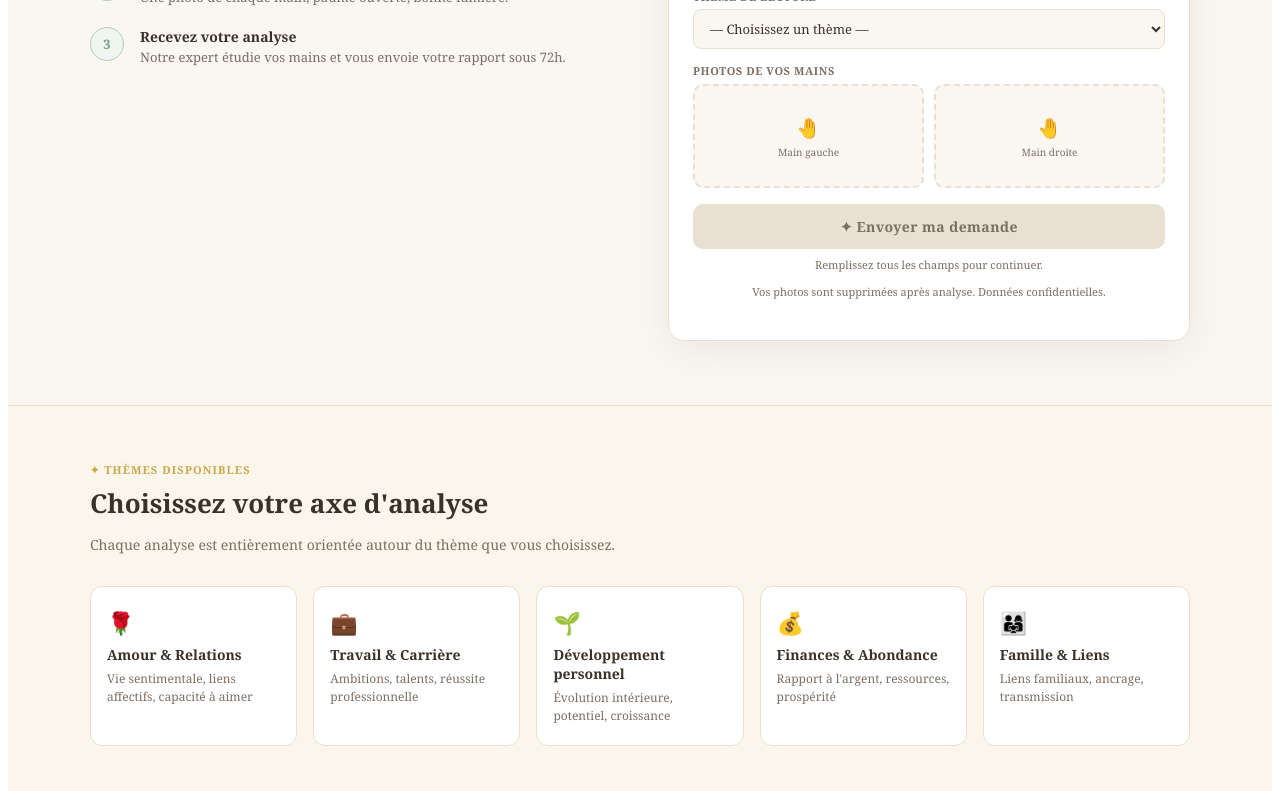
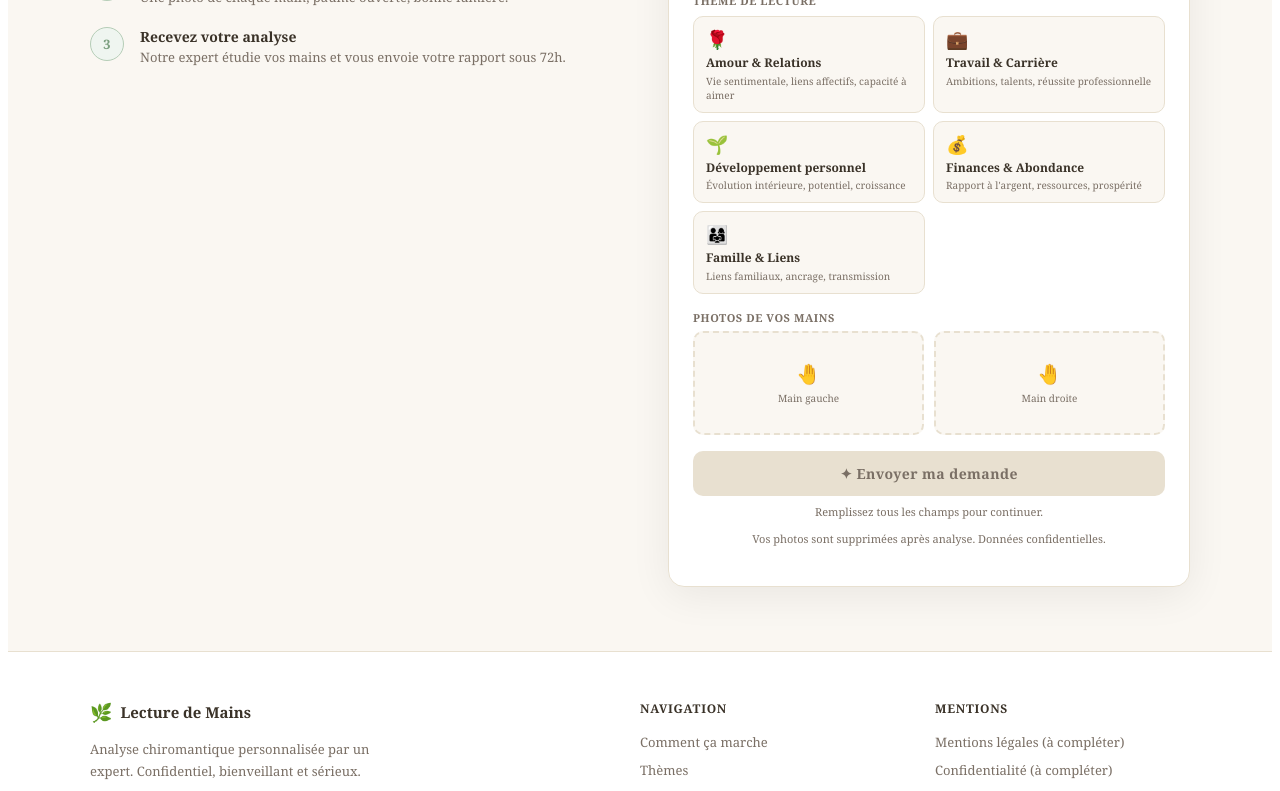
Before and after one commit to Pelleas6/palm-mvp, a Next.js app: page / in a window 1280 px wide. Shown: the part 580-1371 px from the top of the page. Built offline with nearby package versions, Linux system fonts and the light colour scheme.

Commit message:
Update page.js

```diff
--- a/app/page.js
+++ b/app/page.js
@@ -17,11 +17,11 @@ const theme = {
 };
 
 const THEMES = [
-  { id: "amour", label: "🌹 Amour & Relations", desc: "Vie sentimentale, liens affectifs, capacité à aimer" },
-  { id: "travail", label: "💼 Travail & Carrière", desc: "Ambitions, talents, réussite professionnelle" },
-  { id: "developpement", label: "🌱 Développement personnel", desc: "Évolution intérieure, potentiel, croissance" },
-  { id: "finances", label: "💰 Finances & Abondance", desc: "Rapport à l'argent, ressources, prospérité" },
-  { id: "famille", label: "👨‍👩‍👧 Famille & Liens", desc: "Liens familiaux, ancrage, transmission" },
+  { id: "amour", emoji: "🌹", label: "Amour & Relations", desc: "Vie sentimentale, liens affectifs, capacité à aimer" },
+  { id: "travail", emoji: "💼", label: "Travail & Carrière", desc: "Ambitions, talents, réussite professionnelle" },
+  { id: "developpement", emoji: "🌱", label: "Développement personnel", desc: "Évolution intérieure, potentiel, croissance" },
+  { id: "finances", emoji: "💰", label: "Finances & Abondance", desc: "Rapport à l'argent, ressources, prospérité" },
+  { id: "famille", emoji: "👨‍👩‍👧", label: "Famille & Liens", desc: "Liens familiaux, ancrage, transmission" },
 ];
 
 export default function Home() {
@@ -175,7 +175,6 @@ export default function Home() {
         gap: 56,
         alignItems: "start",
       }}>
-
         {/* Colonne gauche */}
         <div>
           <div style={{
@@ -196,7 +195,6 @@ export default function Home() {
             Une analyse personnalisée et approfondie de vos deux mains, orientée sur le thème qui vous tient le plus à cœur.
           </p>
 
-          {/* Badges */}
           <div style={{ display: "flex", flexWrap: "wrap", gap: 10, marginBottom: 48 }}>
             {["Analyse personnalisée", "Réponse sous 72h", "Confidentiel & sécurisé"].map((b) => (
               <span key={b} style={{
@@ -210,7 +208,6 @@ export default function Home() {
             ))}
           </div>
 
-          {/* Comment ça marche */}
           <div id="comment">
             <div style={{ fontSize: 11, fontWeight: 700, color: theme.gold, letterSpacing: "0.1em", textTransform: "uppercase", marginBottom: 20 }}>
               ✦ Comment ça marche
@@ -255,7 +252,6 @@ export default function Home() {
             Résultats transmis sous 72h par email
           </div>
 
-          {/* Infos carte */}
           <div style={{ backgroundColor: theme.bg, borderRadius: 10, padding: "12px 14px", marginBottom: 20, fontSize: 13 }}>
             <div style={{ display: "flex", justifyContent: "space-between", paddingBottom: 8, marginBottom: 8, borderBottom: `1px solid ${theme.border}` }}>
               <span style={{ color: theme.textLight }}>Délai</span>
@@ -272,7 +268,6 @@ export default function Home() {
           </div>
 
           <form onSubmit={handleSubmit}>
-            {/* Nom / Prénom */}
             <div style={{ display: "grid", gridTemplateColumns: "1fr 1fr", gap: 10, marginBottom: 12 }}>
               <div>
                 <div style={labelStyle}>Prénom</div>
@@ -286,33 +281,45 @@ export default function Home() {
               </div>
             </div>
 
-            {/* Email */}
             <div style={{ marginBottom: 12 }}>
               <div style={labelStyle}>Email</div>
               <input type="email" value={email} placeholder="votre@email.com" style={inputStyle}
                 onChange={(e) => { setEmail(e.target.value); setResult(null); setError(null); }} />
             </div>
 
-            {/* Date */}
-            <div style={{ marginBottom: 12 }}>
+            <div style={{ marginBottom: 16 }}>
               <div style={labelStyle}>Date de naissance</div>
               <input type="date" value={dateNaissance} style={inputStyle}
                 onChange={(e) => { setDateNaissance(e.target.value); setResult(null); setError(null); }} />
             </div>
 
-            {/* Thème */}
-            <div style={{ marginBottom: 14 }}>
+            {/* THÈME — Cartes cliquables */}
+            <div style={{ marginBottom: 16 }}>
               <div style={labelStyle}>Thème de lecture</div>
-              <select
-                value={themeChoisi}
-                onChange={(e) => { setThemeChoisi(e.target.value); setResult(null); setError(null); }}
-                style={{ ...inputStyle, cursor: "pointer" }}
-              >
-                <option value="">— Choisissez un thème —</option>
+              <div style={{ display: "grid", gridTemplateColumns: "1fr 1fr", gap: 8, marginTop: 8 }}>
                 {THEMES.map((t) => (
-                  <option key={t.id} value={t.id}>{t.label}</option>
+                  <div
+                    key={t.id}
+                    onClick={() => { setThemeChoisi(t.id); setResult(null); setError(null); }}
+                    style={{
+                      padding: "10px 12px",
+                      borderRadius: 10,
+                      border: `1.5px solid ${themeChoisi === t.id ? theme.sage : theme.border}`,
+                      backgroundColor: themeChoisi === t.id ? theme.sageLight : theme.bg,
+                      cursor: "pointer",
+                      transition: "all 0.15s",
+                    }}
+                  >
+                    <div style={{ fontSize: 18, marginBottom: 4 }}>{t.emoji}</div>
+                    <div style={{ fontSize: 12, fontWeight: 700, color: themeChoisi === t.id ? theme.sage : theme.text, lineHeight: 1.3 }}>
+                      {t.label}
+                    </div>
+                    <div style={{ fontSize: 10, color: theme.textLight, marginTop: 3, lineHeight: 1.4 }}>
+                      {t.desc}
+                    </div>
+                  </div>
                 ))}
-              </select>
+              </div>
             </div>
 
             {/* Photos */}
@@ -358,7 +365,6 @@ export default function Home() {
               </div>
             </div>
 
-            {/* Bouton */}
             <button
               type="submit"
               disabled={!canSubmit}
@@ -387,44 +393,6 @@ export default function Home() {
               Vos photos sont supprimées après analyse. Données confidentielles.
             </p>
           </form>
-        </div>
-      </section>
-
-      {/* SECTION THÈMES */}
-      <section id="themes" style={{
-        backgroundColor: theme.goldLight,
-        borderTop: `1px solid ${theme.border}`,
-        borderBottom: `1px solid ${theme.border}`,
-        padding: "56px 32px",
-      }}>
-        <div style={{ maxWidth: 1100, margin: "0 auto" }}>
-          <div style={{ fontSize: 11, fontWeight: 700, color: theme.gold, letterSpacing: "0.1em", textTransform: "uppercase", marginBottom: 8 }}>
-            ✦ Thèmes disponibles
-          </div>
-          <h2 style={{ fontSize: 26, color: theme.text, fontWeight: 700, margin: "0 0 8px" }}>
-            Choisissez votre axe d'analyse
-          </h2>
-          <p style={{ fontSize: 14, color: theme.textLight, marginBottom: 32 }}>
-            Chaque analyse est entièrement orientée autour du thème que vous choisissez.
-          </p>
-          <div style={{ display: "grid", gridTemplateColumns: "repeat(auto-fit, minmax(180px, 1fr))", gap: 16 }}>
-            {THEMES.map((t) => (
-              <div key={t.id} style={{
-                backgroundColor: theme.card,
-                borderRadius: 12,
-                border: `1px solid ${theme.border}`,
-                padding: "20px 16px",
-              }}>
-                <div style={{ fontSize: 22, marginBottom: 8 }}>{t.label.split(" ")[0]}</div>
-                <div style={{ fontWeight: 600, fontSize: 14, color: theme.text, marginBottom: 6 }}>
-                  {t.label.split(" ").slice(1).join(" ")}
-                </div>
-                <div style={{ fontSize: 12, color: theme.textLight, lineHeight: 1.5 }}>
-                  {t.desc}
-                </div>
-              </div>
-            ))}
-          </div>
         </div>
       </section>
 
@@ -485,8 +453,6 @@ export default function Home() {
           display: "grid", gridTemplateColumns: "2fr 1fr 1fr", gap: 40,
           paddingBottom: 40,
         }}>
-
-          {/* Colonne gauche */}
           <div>
             <div style={{ display: "flex", alignItems: "center", gap: 8, marginBottom: 14 }}>
               <span style={{ fontSize: 18 }}>🌿</span>
@@ -496,20 +462,16 @@ export default function Home() {
               Analyse chiromantique personnalisée par un expert. Confidentiel, bienveillant et sérieux.
             </p>
           </div>
-
-          {/* Navigation */}
           <div>
             <div style={{ fontWeight: 700, fontSize: 12, color: theme.text, letterSpacing: "0.06em", textTransform: "uppercase", marginBottom: 16 }}>
               Navigation
             </div>
             <a href="#comment" style={footerLinkStyle}>Comment ça marche</a>
-            <a href="#themes" style={footerLinkStyle}>Thèmes</a>
+            <a href="#formulaire" style={footerLinkStyle}>Thèmes</a>
             <a href="#formulaire" style={footerLinkStyle}>Lancer mon analyse</a>
             <a href="#" style={footerLinkStyle}>Mentions légales</a>
             <a href="#" style={footerLinkStyle}>Confidentialité</a>
           </div>
-
-          {/* Mentions */}
           <div>
             <div style={{ fontWeight: 700, fontSize: 12, color: theme.text, letterSpacing: "0.06em", textTransform: "uppercase", marginBottom: 16 }}>
               Mentions
@@ -517,10 +479,7 @@ export default function Home() {
             <a href="#" style={footerLinkStyle}>Mentions légales (à compléter)</a>
             <a href="#" style={footerLinkStyle}>Confidentialité (à compléter)</a>
           </div>
-
         </div>
-
-        {/* Barre du bas */}
         <div style={{
           maxWidth: 1100, margin: "0 auto",
           borderTop: `1px solid ${theme.border}`,
```
